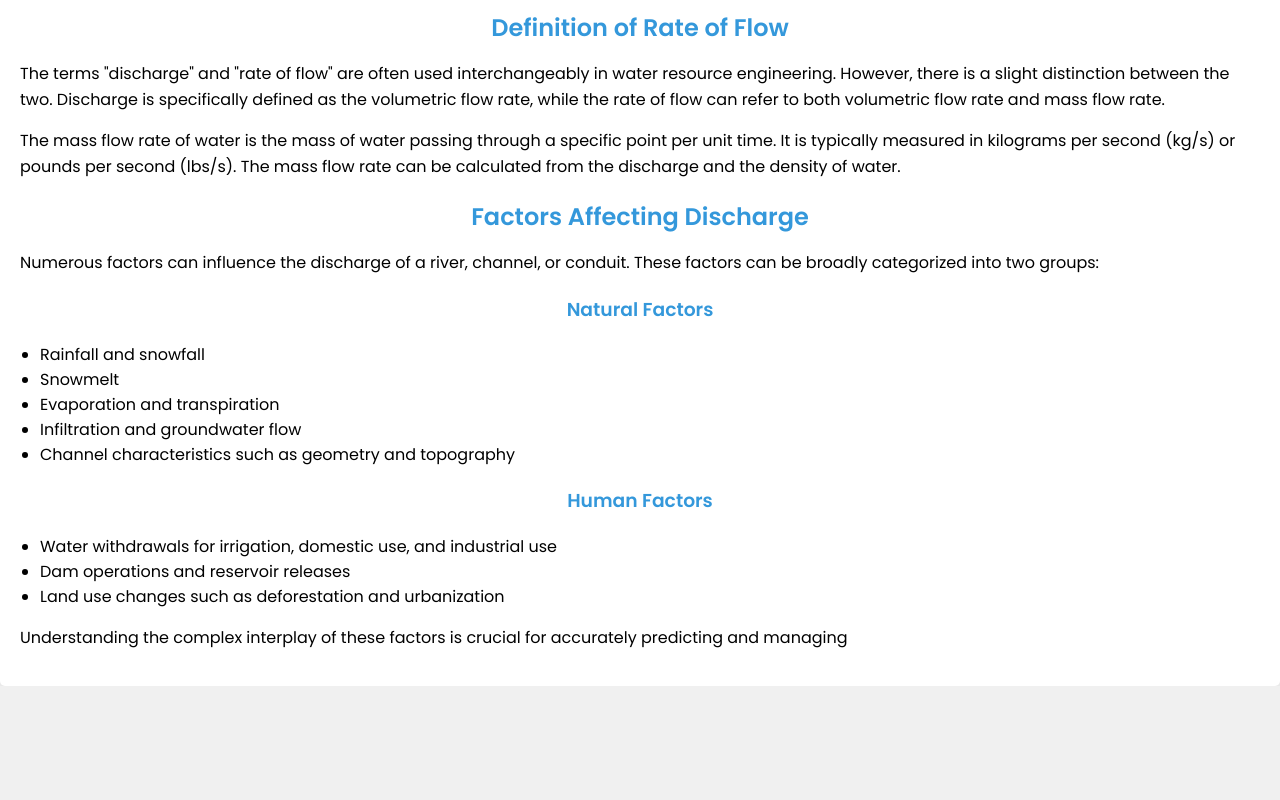
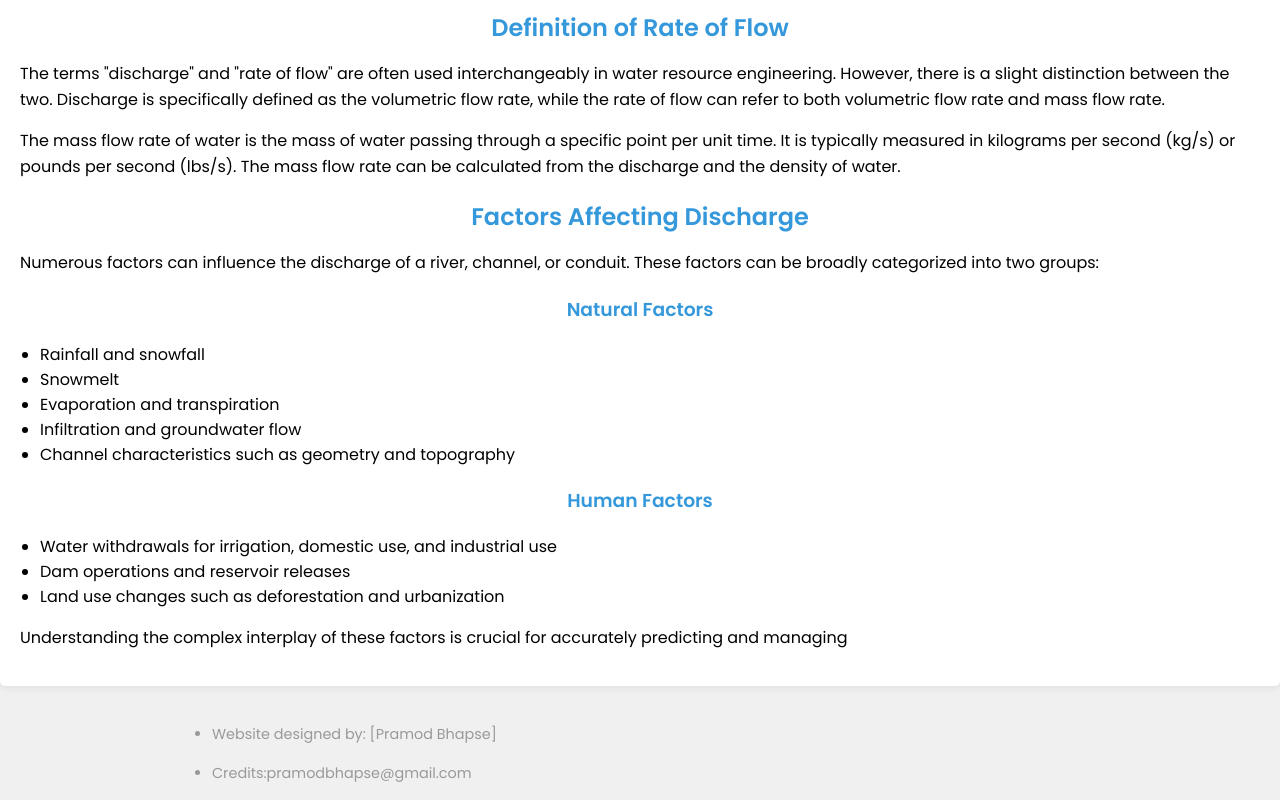
Before and after one commit to pranavpatil1705/discharge-or-rate-of-flow, a plain HTML site: page index.html in a window 1280 px wide. Shown: the part 1376-2176 px from the top of the page. Before the commit the page ends 2062 px from the top, so only its background shows below. Drawn offline with nearby package versions, Linux system fonts and the light colour scheme.

Commit message:
Update index.html

```diff
--- a/index.html
+++ b/index.html
@@ -115,7 +115,22 @@
 
       <p>Understanding the complex interplay of these factors is crucial for accurately predicting and managing</p>
 </div>
+<footer class="footer">
 
+    <ul>
+
+      <li>  <p class="credits">Website designed by: [Pramod Bhapse]</p></li>
+    </ul>
+    <ul>
+
+      <li>   <p class="credits">Credits:pramodbhapse@gmail.com
+      </p> </li>
+    </ul>
+
+
+
+
+  </footer>
 <script src="script.js"></script>
 </body>
 
```
